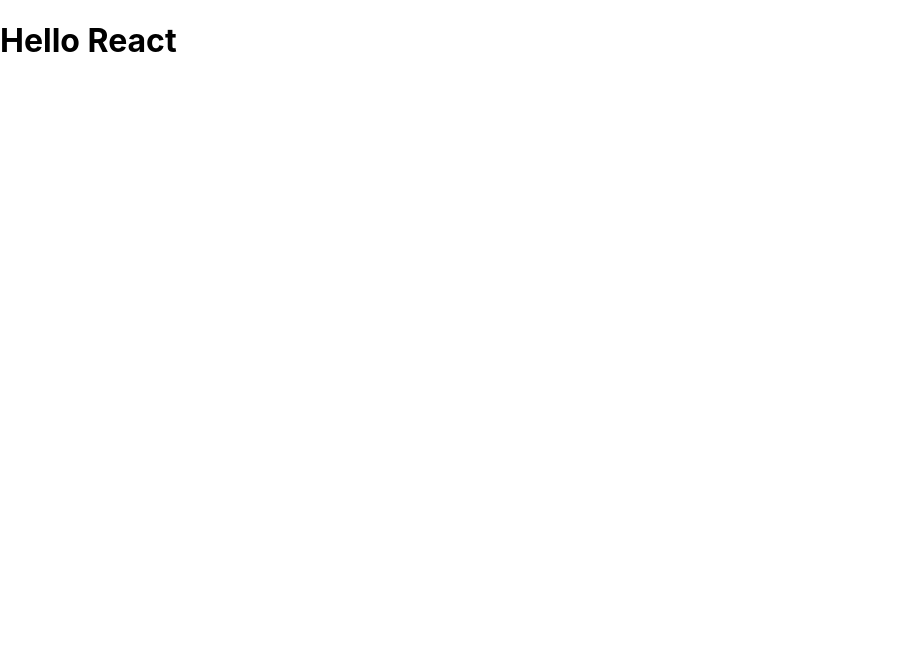
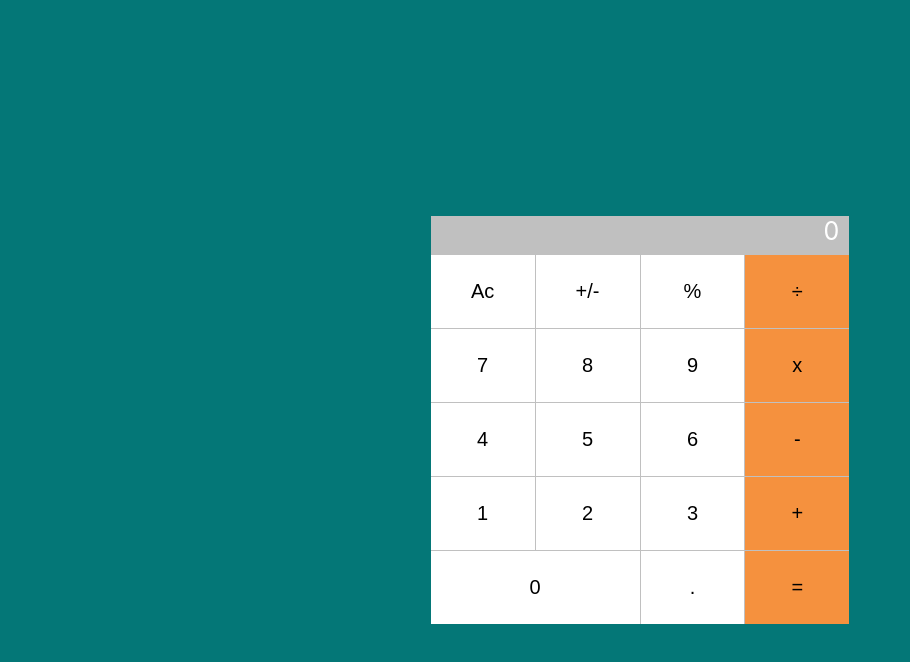
Before and after one commit to lawrahkonwea/math-magician, a React (Create React App) app: page / in a window 1280 px wide. Shown: the top 662 px of the page, without its empty margins (0-910 px from the left). Built offline with nearby package versions, Linux system fonts and the light colour scheme.

Commit message:
Implemented the components and UI design

```diff
--- a/src/App.js
+++ b/src/App.js
@@ -1,9 +1,11 @@
-import React from 'react';
+import React, { Component } from 'react';
+import CalcUserInterface from './components/calculate';
 
 // eslint-disable-next-line
-class App extends React.Component {
+class App extends Component {
   render() {
-    return (<h1>Hello React</h1>
+    return (
+      <CalcUserInterface />
     );
   }
 }
--- /dev/null
+++ b/src/components/calculate.js
@@ -0,0 +1,35 @@
+import React from 'react';
+
+class CalcUserInterface extends React.Component { // eslint-disable-line
+  render() {
+    return (
+      <section>
+        <div className="container">
+          <div className="header">0</div>
+          <div className="calc-button">
+            <button type="button">Ac</button>
+            <button type="button">+/-</button>
+            <button type="button">%</button>
+            <button type="button" className="box-color">÷</button>
+            <button type="button">7</button>
+            <button type="button">8</button>
+            <button type="button">9</button>
+            <button type="button" className="box-color">x</button>
+            <button type="button">4</button>
+            <button type="button">5</button>
+            <button type="button">6</button>
+            <button type="button" className="box-color">-</button>
+            <button type="button">1</button>
+            <button type="button">2</button>
+            <button type="button">3</button>
+            <button type="button" className="box-color">+</button>
+            <button type="button" className="zero">0</button>
+            <button type="button">.</button>
+            <button type="button" className="box-color">=</button>
+          </div>
+        </div>
+      </section>
+    );
+  }
+}
+export default CalcUserInterface;
--- a/src/index.css
+++ b/src/index.css
@@ -1,4 +1,5 @@
 body {
+  background-color: rgb(4, 119, 119);
   margin: 0;
   font-family:
     -apple-system,
@@ -25,3 +26,61 @@
     'Courier New',
     monospace;
 }
+
+section {
+  display: flex;
+  justify-content: center;
+  align-items: center;
+  min-height: 100vh;
+  padding: 20px 20px;
+}
+
+.container {
+  background-color: silver;
+}
+
+.header {
+  display: flex;
+  justify-content: flex-end;
+  font-size: 25px;
+  padding-right: 10px;
+  color: white;
+}
+
+/* input {
+  border: none;
+  padding: 10px;
+  background-color: silver;
+  font-size: 15px;
+  width: 100%;
+  color: white;
+} */
+
+.calc-button {
+  gap: 1px;
+  padding: 9px 0 0 0;
+  display: grid;
+  grid-template-columns: 1fr 1fr 1fr 1fr;
+  cursor: pointer;
+}
+
+.zero {
+  grid-column: span 2;
+}
+
+button {
+  border: none;
+  background-color: white;
+  cursor: pointer;
+  font-size: 20px;
+  padding: 25px 40px;
+}
+
+button:hover {
+  background-color: rgb(240, 124, 8);
+  color: #fff;
+}
+
+.box-color {
+  background-color: rgb(245, 145, 62);
+}
```
